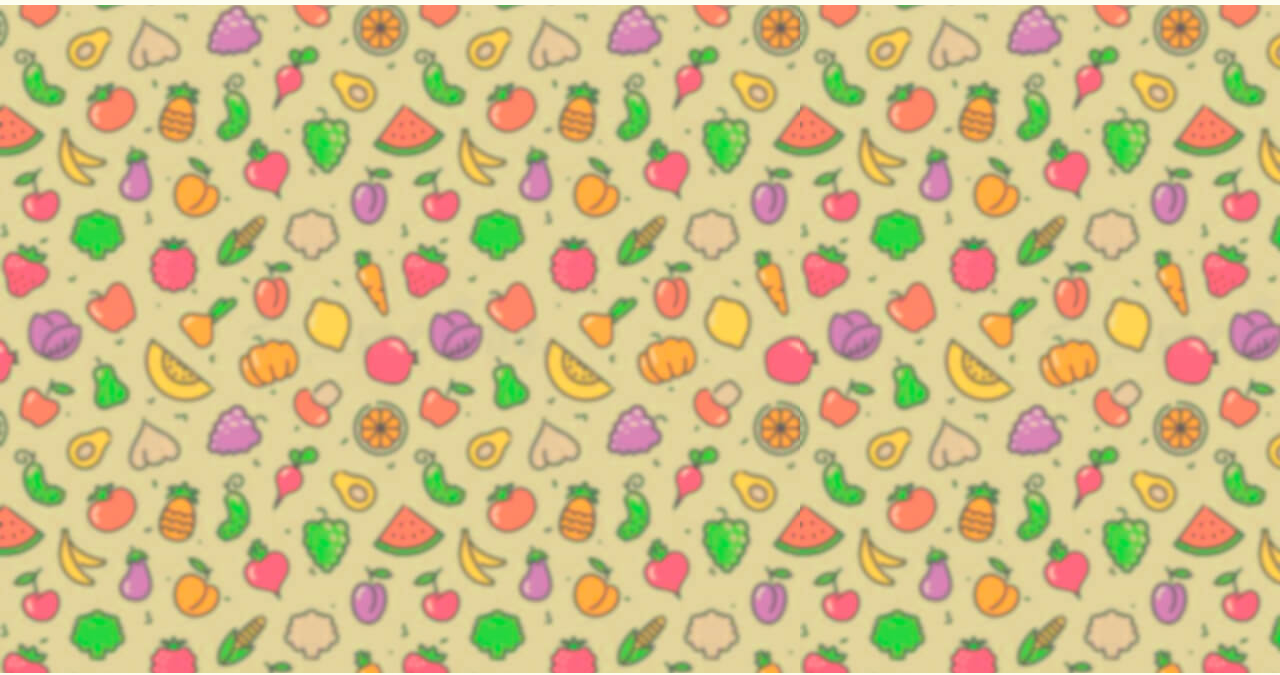
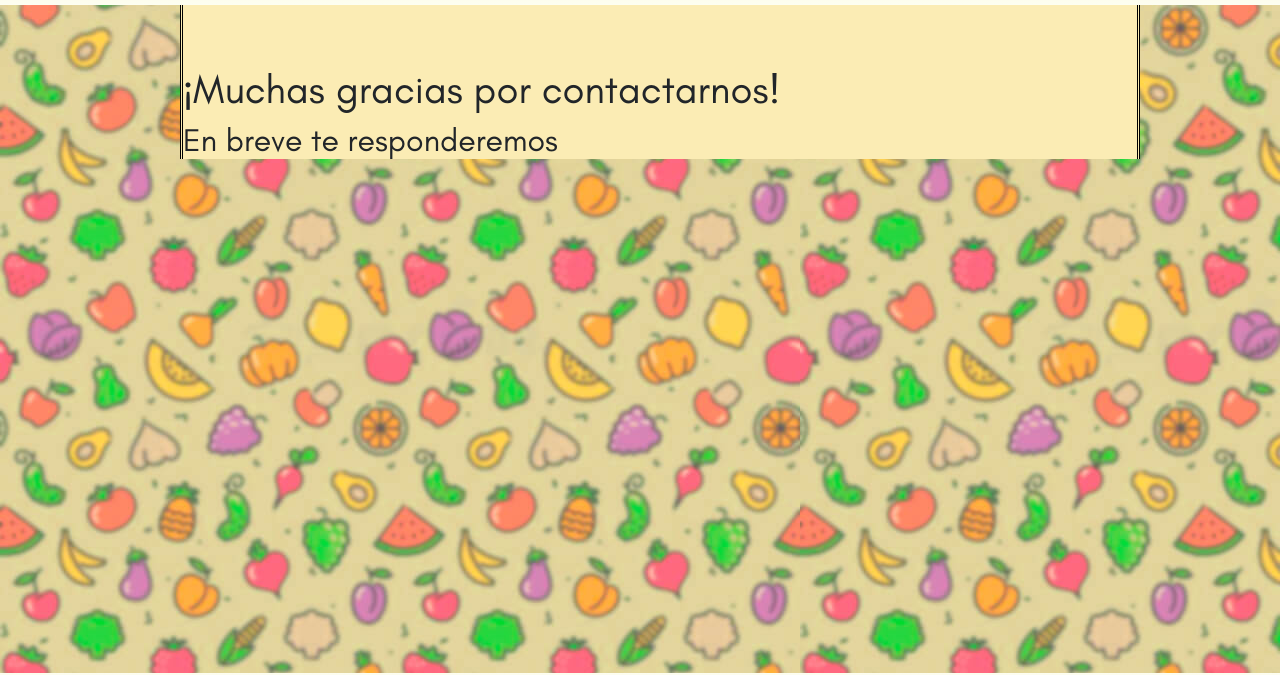
Before and after one commit to agustnaguirre/milzabores, a website: page pages/gracias.html in a window 1280 px wide. Shown: the part 77-752 px from the top of the page. Drawn offline with nearby package versions, Linux system fonts and the light colour scheme; files that its build step writes are made by us from their sources.

Commit message:
ultimo mediaQ

```diff
--- a/pages/gracias.html
+++ b/pages/gracias.html
@@ -44,6 +44,14 @@
           </nav>
         </section>
       </header>
+      <main class="fondoClaro milZabores">
+        <h1>
+          ¡Muchas gracias por contactarnos!
+        </h1>
+        <h2>
+          En breve te responderemos
+        </h2>
+      </main>
       <footer class="navbar fixed-bottom navbar-dark bg-primary">
         <p>&copy;Copyright 2020 -  Mil Zabores Veganos.</p>
         <a href="https://www.instagram.com/milzaboresveganos/" target="_blank"><i class="fab fa-instagram-square"></i></a>
--- a/scss/_global.scss
+++ b/scss/_global.scss
@@ -239,7 +239,7 @@ footer{
   }
   h2{
     color:black;
-    font-family: "Gagalin";
+    font-family: "Gagalin", 'Gill Sans', 'Gill Sans MT', sans-serif;;
     font-size: 2.5rem;
     margin: auto;
     margin-top: 40px;
@@ -302,8 +302,9 @@ footer{
 
 /****Media Queries****/
 
+// Extra Extra small devices (portrait phones)
+
 // Extra small devices (portrait phones)
-
 @media (max-width: 575.98px) {
 
                   /*******Estilos generales*******/
```
Also changed, not shown: css/main.css.
